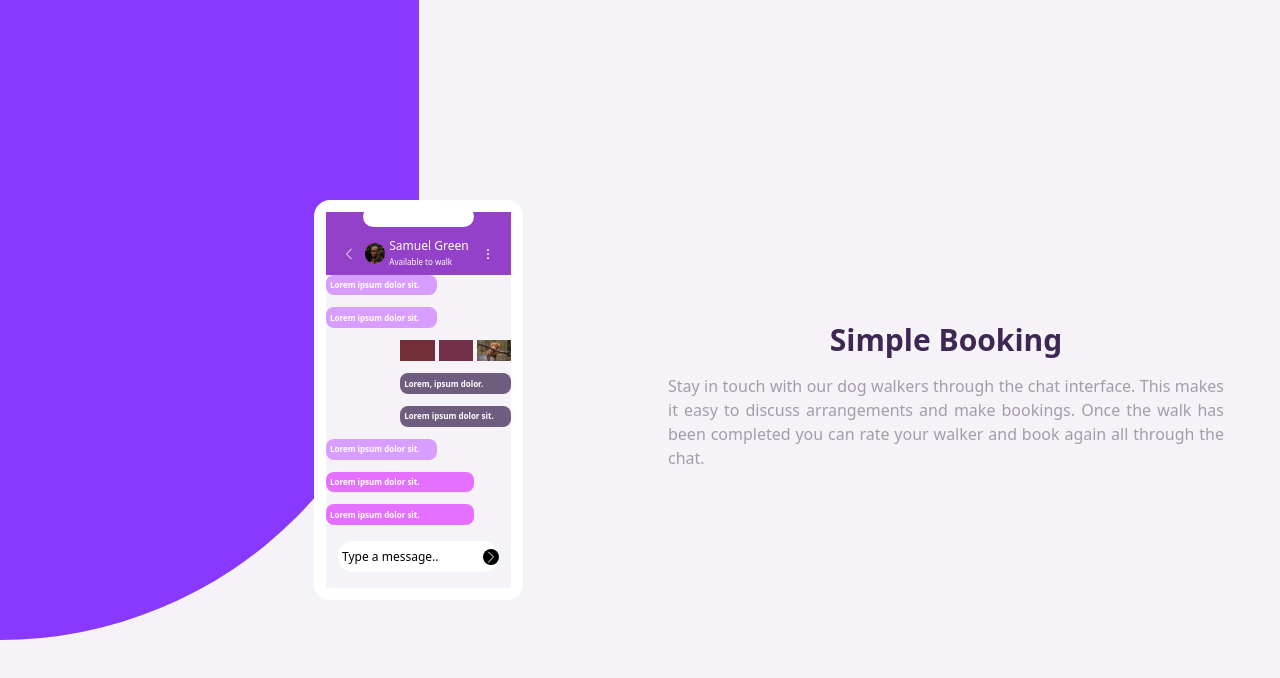
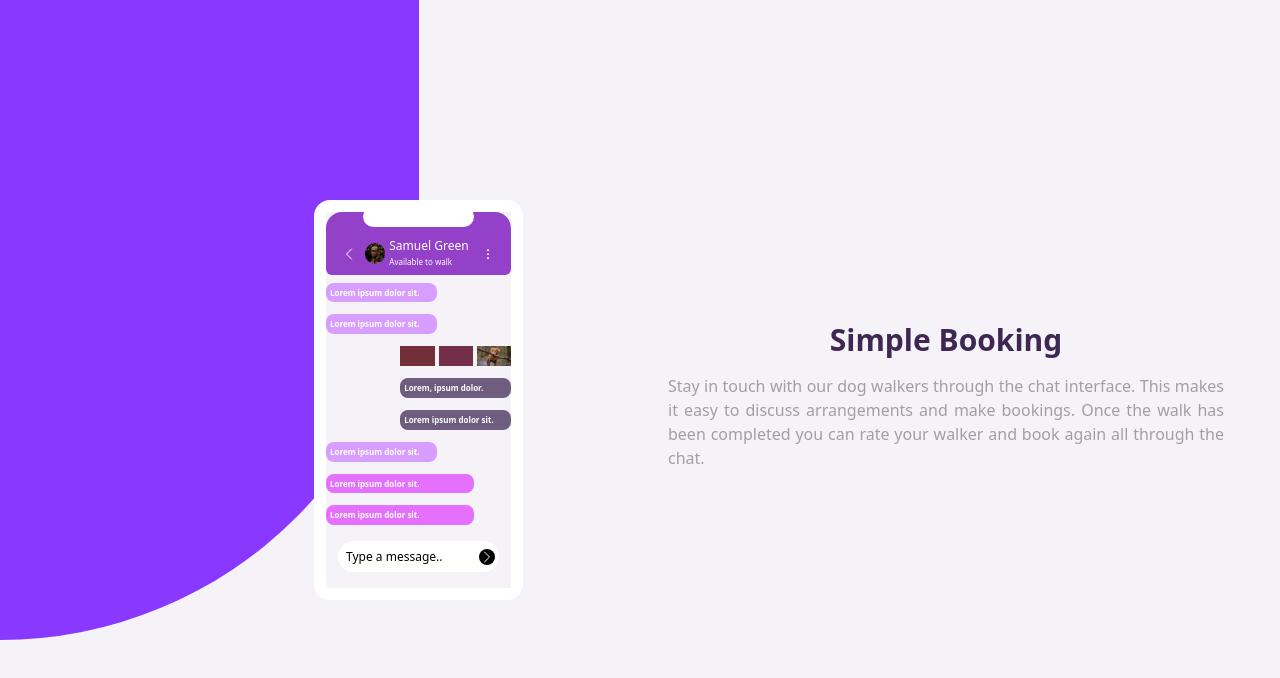
Before and after one commit to JoshuaAbulu/Booking-App, a website: page public/index.html in a window 1280 px wide. Drawn offline with nearby package versions, Linux system fonts and the light colour scheme; files that its build step writes are made by us from their sources.

Commit message:
added border radius to some elements

```diff
--- a/public/index.html
+++ b/public/index.html
@@ -14,7 +14,7 @@
       </div>
       <div class="col-span-1 z-10 relative right-1/2 top-10 bg-white p-3 lg:h-1/2 lg:self-center lg:col-span-1 lg:top-0 rounded-2xl">
         <div class="bg-booking-300 grid grid-rows-6 h-full">
-          <div class="row-span-1 bg-booking-700">
+          <div class="row-span-1 bg-booking-700 rounded-t-2xl rounded-md">
             <div class="bg-white h-1/3 w-3/5 rounded-full m-auto relative bottom-1.5">
 
             </div>
@@ -40,7 +40,7 @@
               </svg>
             </div>
           </div>
-          <div class="row-span-4 bg-booking-300 flex flex-col gap-3 text-white text-xxs">
+          <div class="row-span-4 bg-booking-300 flex flex-col gap-3 text-white text-xxs mt-2">
             <div class="w-3/5 h-1/8 bg-booking-600 rounded-lg items-center flex justify-start font-extrabold">
               <p class="ml-1">Lorem ipsum dolor sit.</p>
             </div>
@@ -75,7 +75,7 @@
             </div>
           </div>
           <div class="row-span-1 bg-booking-300 flex flex-col justify-center px-3">
-            <div class="bg-white h-1/2 w-full rounded-full flex items-center justify-between">
+            <div class="bg-white h-1/2 w-full rounded-full flex items-center justify-between px-1">
               <span class="ml-1 text-xs"> Type a message.. </span>
               <svg class="bg-black text-white h-4 rounded-full w-4 xmlns="http://www.w3.org/2000/svg" fill="none" viewBox="0 0 24 24" stroke-width="1.5" stroke="currentColor" class="w-6 h-6">
                 <path stroke-linecap="round" stroke-linejoin="round" d="M8.25 4.5l7.5 7.5-7.5 7.5" />
```
